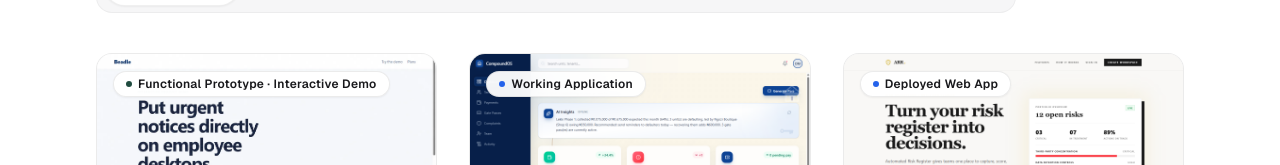
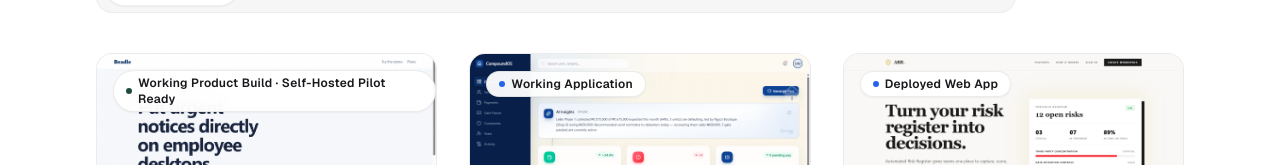
Before and after one commit to yahayayautama-eng/tendercraft-website, a Next.js app: page /work in a window 1280 px wide. Shown: the part 460-625 px from the top of the page. Built offline with nearby package versions, Linux system fonts and the light colour scheme; no server answers; the database is empty.

Commit message:
update Beadle sales readiness wording

```diff
--- a/src/data/projects.ts
+++ b/src/data/projects.ts
@@ -56,9 +56,9 @@ export const VERIFIED_PROJECTS: Project[] = [
     ],
     technology: ['.NET 8', 'WPF', 'ASP.NET Core', 'SignalR', 'PostgreSQL 16', 'Next.js 16.3.1', 'WiX Toolset'],
     status: 'prototype',
-    statusLabel: 'Functional Prototype · Interactive Demo',
+    statusLabel: 'Working Product Build · Self-Hosted Pilot Ready',
     evidenceNote:
-      'The visuals below come from Beadle\'s interactive simulation harness. The figures are illustrative; no messages are sent from this showcase.',
+      'The current Beadle build includes the Windows agent, server, admin console, installers, scheduling, audit trail, delivery statistics, and automated tests. The visuals below are illustrative simulation captures; controlled customer pilot validation is still required before claiming production deployments.',
     coverImagePath: '/projects/beadle/beadle-hero.webp',
     liveUrl: null,
     storeUrl: null,
--- a/src/lib/projects.ts
+++ b/src/lib/projects.ts
@@ -166,11 +166,11 @@ function mapDatabaseRowToProject(row: any): Project {
     status: row.status,
     statusLabel:
       row.slug === 'beadle'
-        ? 'Functional Prototype · Interactive Demo'
+        ? 'Working Product Build · Self-Hosted Pilot Ready'
         : row.status_label,
     evidenceNote:
       row.slug === 'beadle'
-        ? 'The visuals below come from Beadle\'s interactive simulation harness. The figures are illustrative; no messages are sent from this showcase.'
+        ? 'The current Beadle build includes the Windows agent, server, admin console, installers, scheduling, audit trail, delivery statistics, and automated tests. The visuals below are illustrative simulation captures; controlled customer pilot validation is still required before claiming production deployments.'
         : undefined,
     coverImagePath: isBeadle && verifiedProject ? verifiedProject.coverImagePath : row.cover_image_path,
     liveUrl: row.live_url || null,
```
Also changed, not shown: 1 other file (tests, documents, lock files or other folders).
